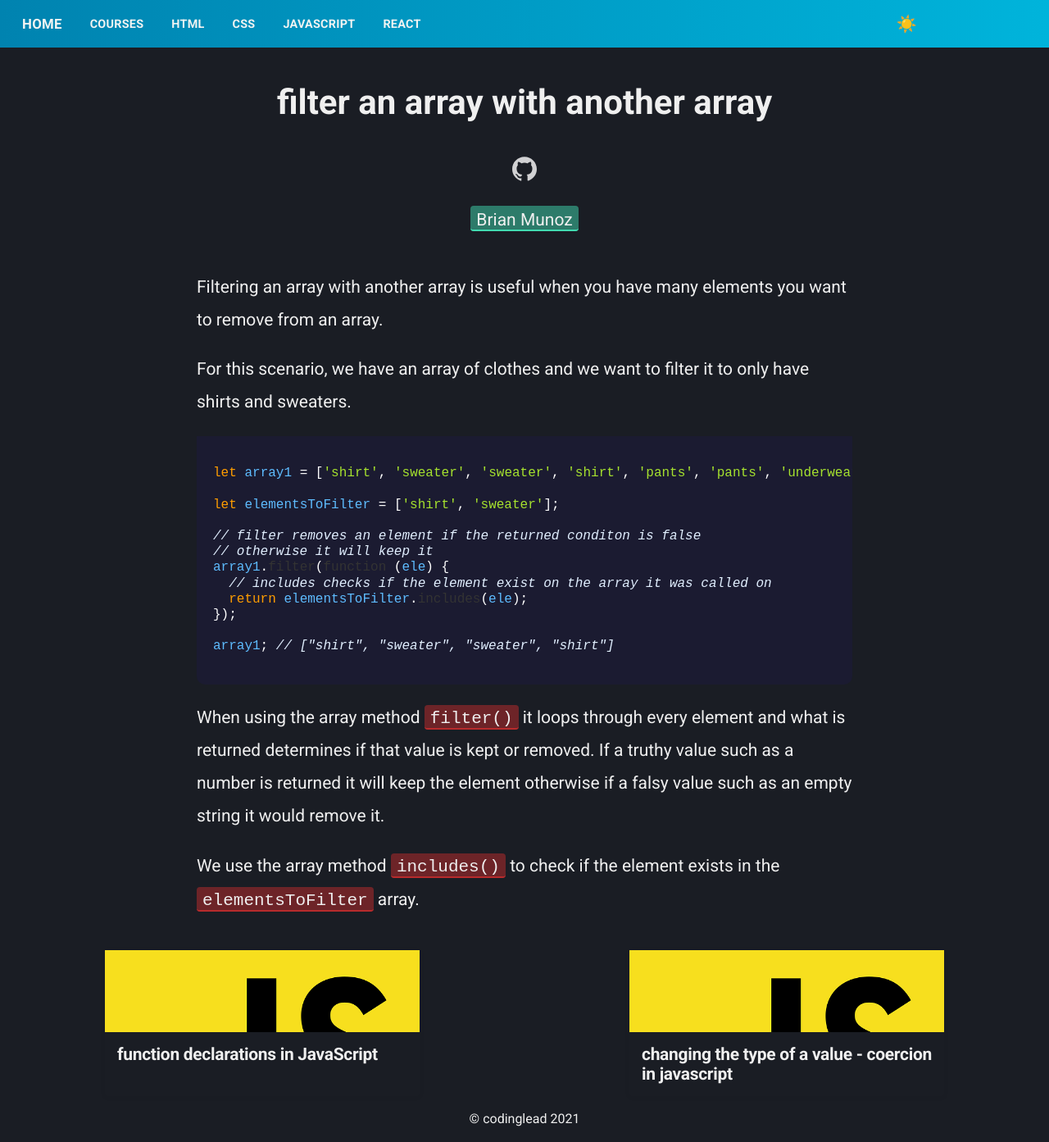
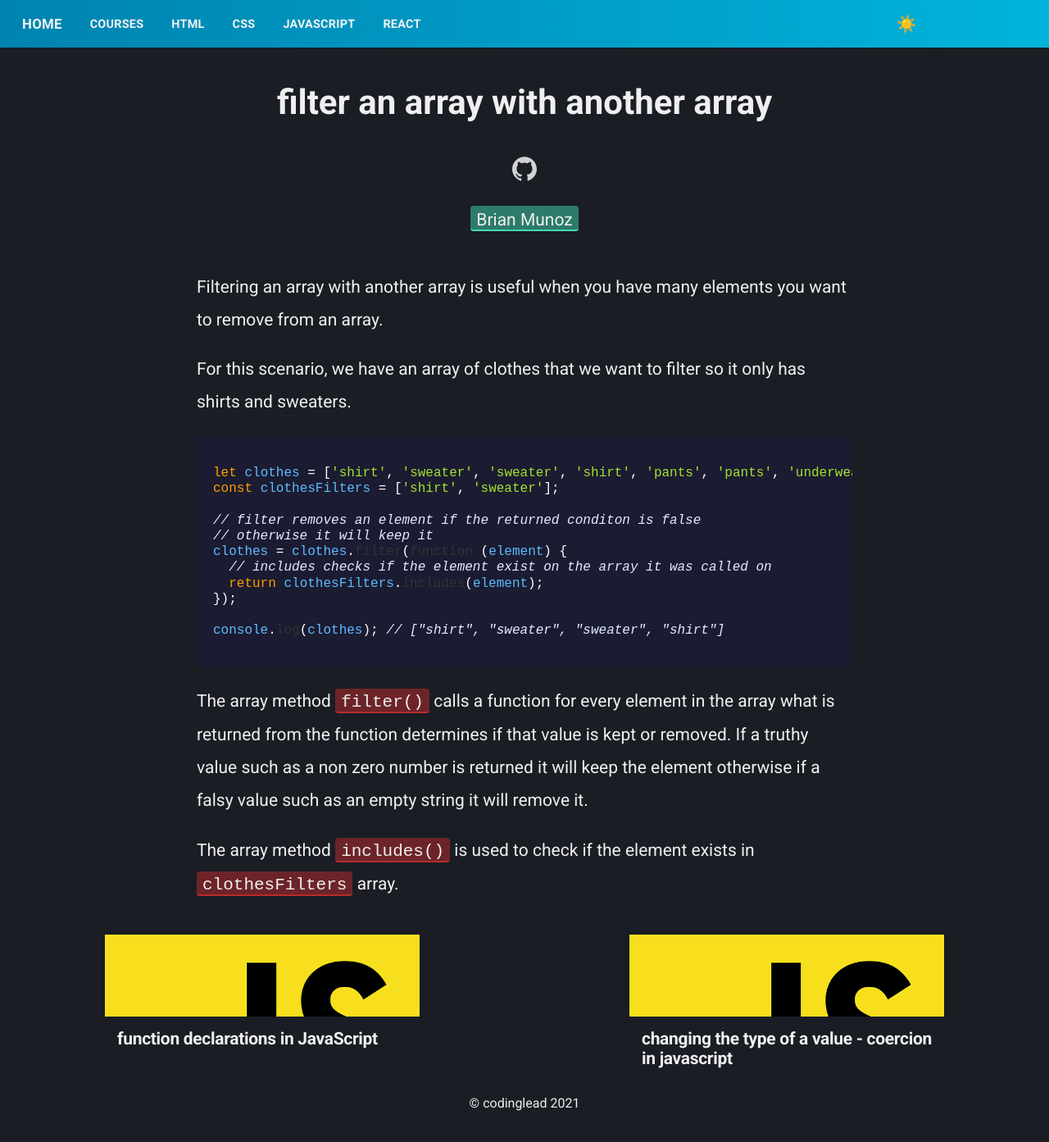
Before and after one commit to codinglead/codinglead.github.io, a Jekyll site: the page built from _posts/2020-03-17-filter-an-array-with-another-array.md, in a window 1280 px wide. Shown: the whole page at 82% size. Built offline with Jekyll 4.4.1, drawn with Linux system fonts in a browser that asks for light colours; comment, search, counter and statistics services are not loaded.

Commit message:
update wording

````diff
--- a/_posts/2020-03-17-filter-an-array-with-another-array.md
+++ b/_posts/2020-03-17-filter-an-array-with-another-array.md
@@ -10,26 +11,24 @@ author: ["Brian Munoz", "https://colorlessenergy.github.io/", "https://github.co
 permalink: /javascript/:title
 ---
 
-
 Filtering an array with another array is useful when you have many elements you want to remove from an array.
 
-For this scenario, we have an array of clothes and we want to filter it to only have shirts and sweaters.
+For this scenario, we have an array of clothes that we want to filter so it only has shirts and sweaters.
 
 ```javascript
-let array1 = ['shirt', 'sweater', 'sweater', 'shirt', 'pants', 'pants', 'underwear'];
-
-let elementsToFilter = ['shirt', 'sweater'];
+let clothes = ['shirt', 'sweater', 'sweater', 'shirt', 'pants', 'pants', 'underwear'];
+const clothesFilters = ['shirt', 'sweater'];
 
 // filter removes an element if the returned conditon is false
 // otherwise it will keep it
-array1.filter(function (ele) {
+clothes = clothes.filter(function (element) {
   // includes checks if the element exist on the array it was called on
-  return elementsToFilter.includes(ele);
+  return clothesFilters.includes(element);
 });
 
-array1; // ["shirt", "sweater", "sweater", "shirt"]
+console.log(clothes); // ["shirt", "sweater", "sweater", "shirt"]
 ```
 
-When using the array method <code class="highlight__code">filter()</code> it loops through every element and what is returned determines if that value is kept or removed. If a truthy value such as a number is returned it will keep the element otherwise if a falsy value such as an empty string it would remove it.
+The array method <code class="highlight__code">filter()</code> calls a function for every element in the array what is returned from the function determines if that value is kept or removed. If a truthy value such as a non zero number is returned it will keep the element otherwise if a falsy value such as an empty string it will remove it.
 
-We use the array method <code class="highlight__code">includes()</code> to check if the element exists in the <code class="highlight__code">elementsToFilter</code> array.
+The array method <code class="highlight__code">includes()</code> is used to check if the element exists in <code class="highlight__code">clothesFilters</code> array.
````
Also changed, not shown: other parts of _posts/2020-03-17-filter-an-array-with-another-array.md (+1 -0 lines).
